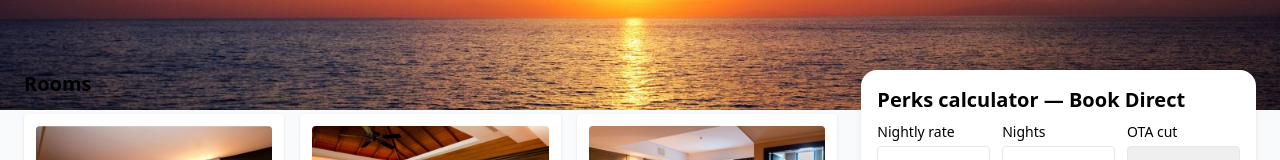
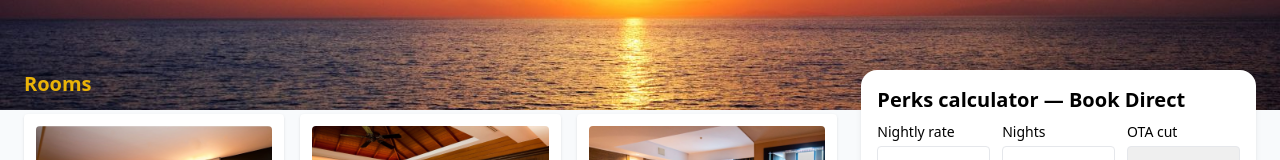
Before and after one commit to arkkgraphics16/boutiquebeach-resort-sampleA, a Next.js app: page / in a window 1280 px wide. Shown: the part 346-506 px from the top of the page. Built offline with nearby package versions, Linux system fonts and the light colour scheme.

Commit message:
Color changes - room

```diff
--- a/src/components/sections/RoomsList.jsx
+++ b/src/components/sections/RoomsList.jsx
@@ -2,7 +2,7 @@ import RoomCard from './RoomCard'
 export default function RoomsList() {
   return (
     <section id="rooms">
-      <h2 className="text-xl font-semibold mb-4">Rooms</h2>
+     <h2 className="text-xl font-semibold mb-4 text-yellow-500">Rooms</h2>
       <div className="grid gap-4 grid-cols-1 md:grid-cols-3">
         <RoomCard title="Deluxe" price="3200" image="/images/placeholders/room-deluxe.jpg" />
         <RoomCard title="Suite" price="5200" image="/images/placeholders/room-suite.jpg" />
```
